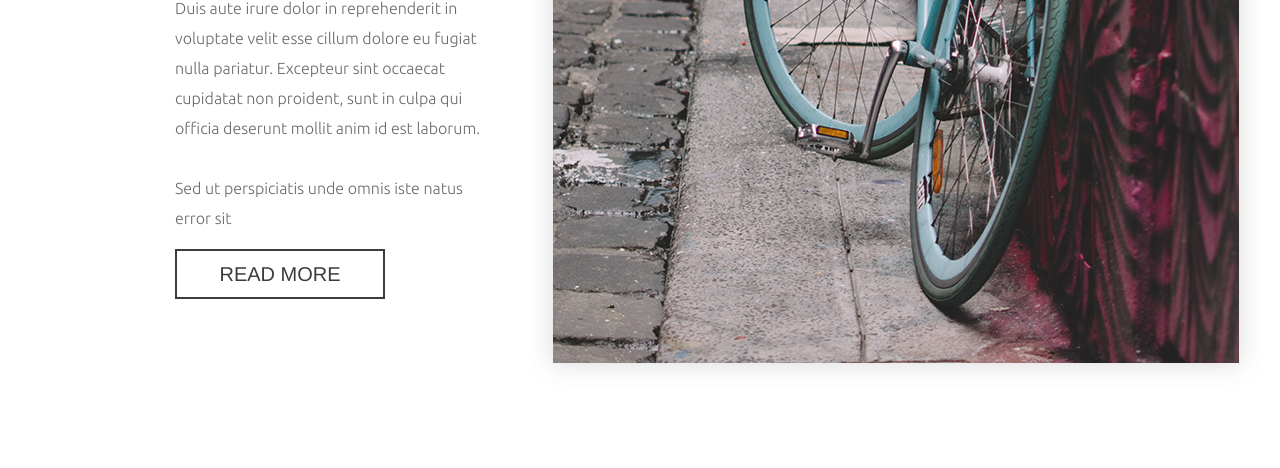
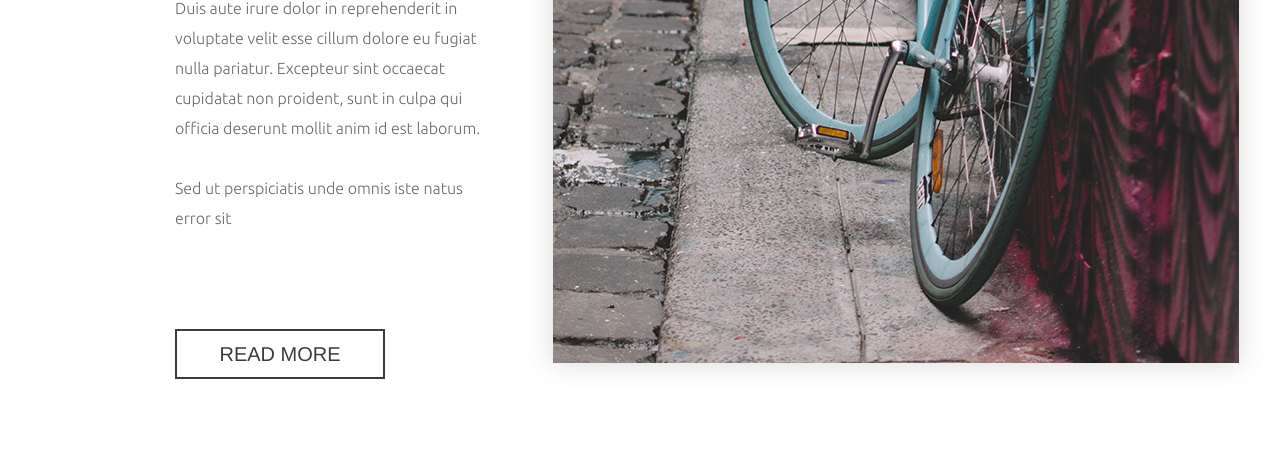
Before and after one commit to Frosaty/Bikeshop, a PHP site: page / in a window 1280 px wide. Shown: the part 1361-1829 px from the top of the page. Before the commit the page ends 1730 px from the top, so only its background shows below. Run offline with PHP 8.4, Linux system fonts and the light colour scheme; some libraries are stand-ins or nearby versions.

Commit message:
Our Story
added margin for button's 5rem

```diff
--- a/style/main.css
+++ b/style/main.css
@@ -163,6 +163,7 @@ a {
     text-decoration: none;
     text-transform: uppercase;
     text-align: center;
+    margin: 5rem 0;
     font-family: Helvetica;
 }
 
```
